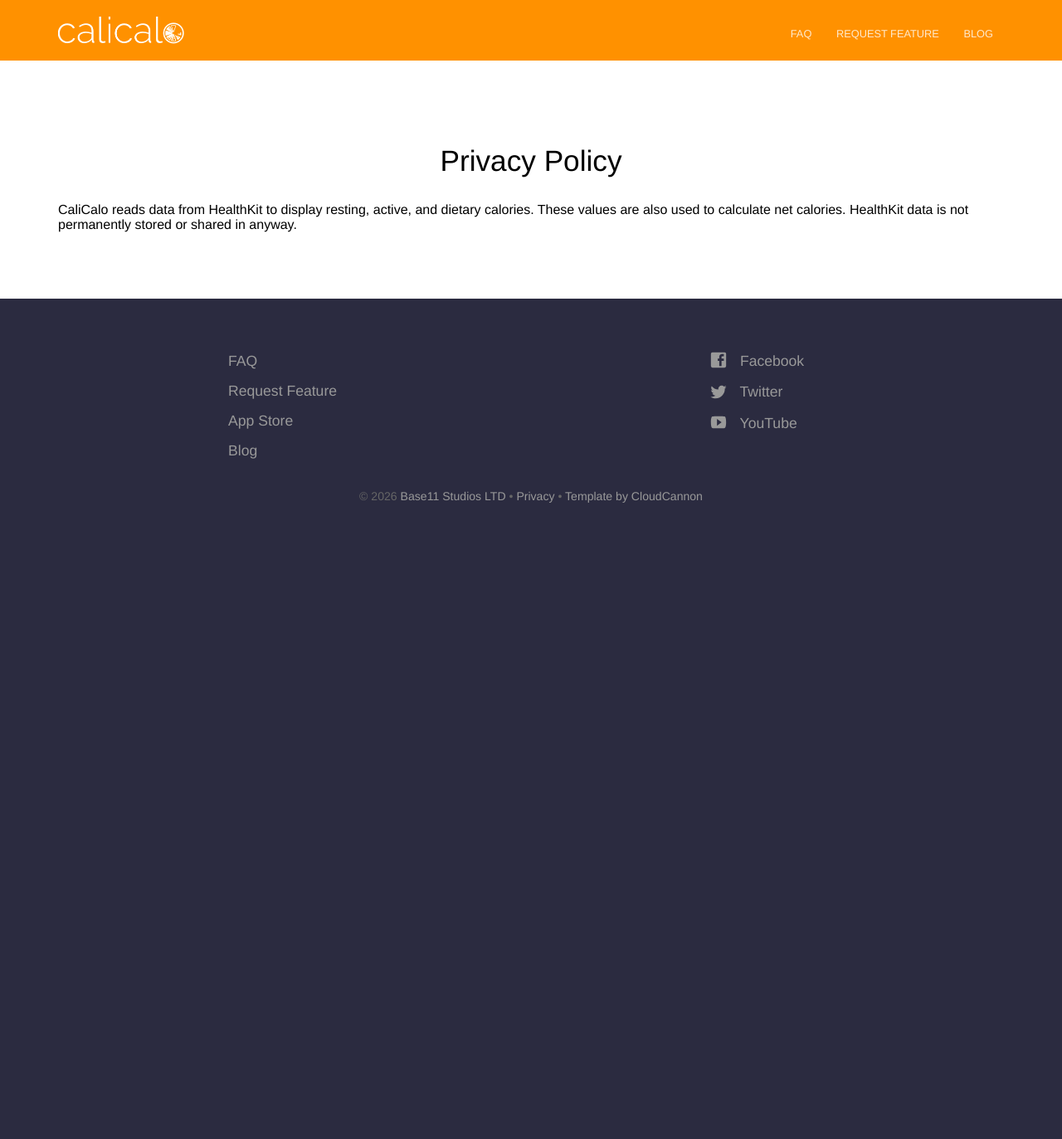
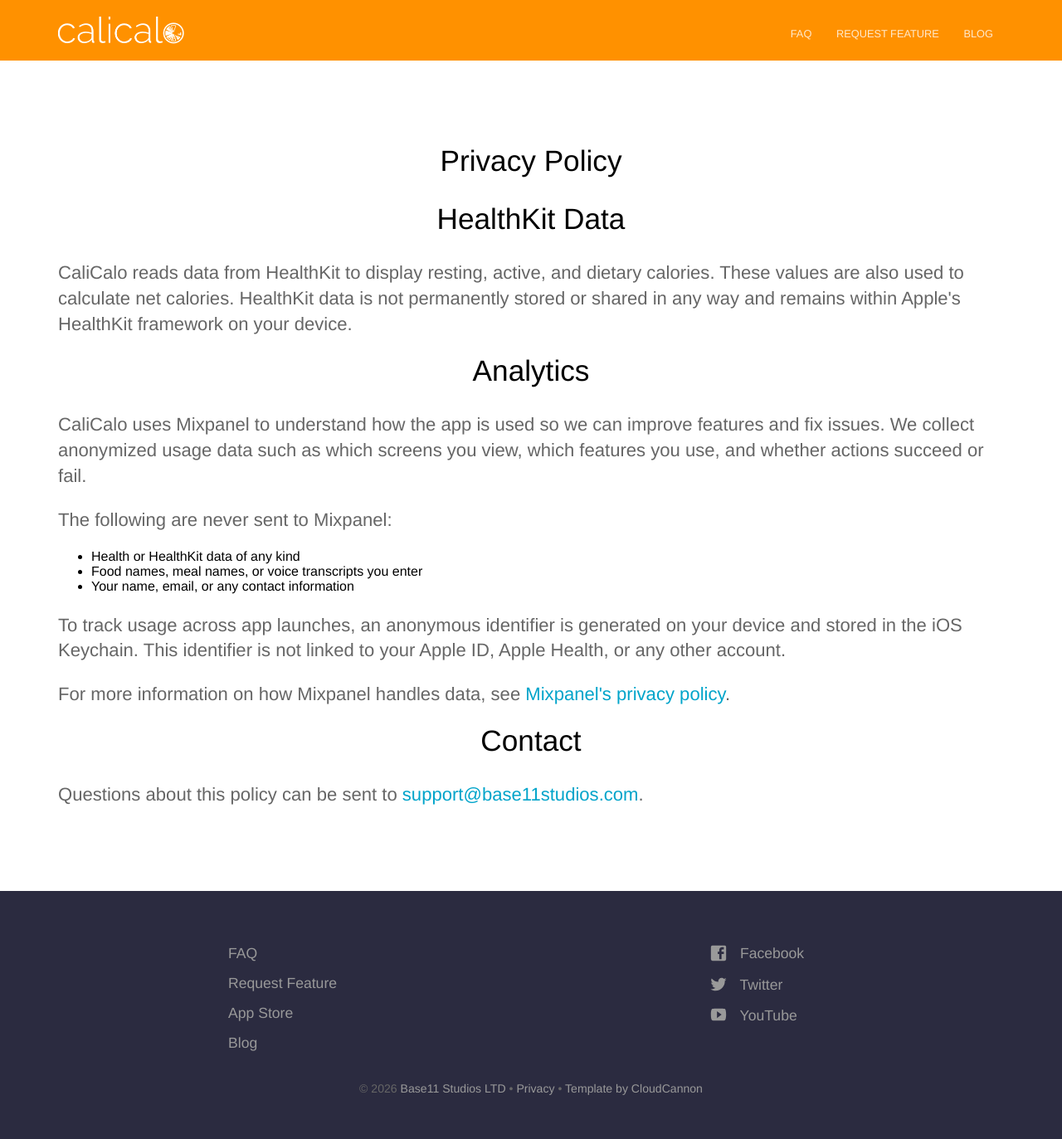
Before and after one commit to Base11Studios/calicalo-site, a Jekyll site: the page built from privacy.html, in a window 1280 px wide. Shown: the whole page at 83% size. Built offline with Jekyll 4.4.1, drawn with Linux system fonts in a browser that asks for light colours; comment, search, counter and statistics services are not loaded; before the commit the page ends 900 px from its top, so only the background shows below that.

Commit message:
Add mixpanel

```diff
--- a/privacy.html
+++ b/privacy.html
@@ -2,4 +2,26 @@
 title: Privacy Policy
 ---
 
-CaliCalo reads data from HealthKit to display resting, active, and dietary calories. These values are also used to calculate net calories. HealthKit data is not permanently stored or shared in anyway.
+<h2>HealthKit Data</h2>
+
+<p>CaliCalo reads data from HealthKit to display resting, active, and dietary calories. These values are also used to calculate net calories. HealthKit data is not permanently stored or shared in any way and remains within Apple's HealthKit framework on your device.</p>
+
+<h2>Analytics</h2>
+
+<p>CaliCalo uses Mixpanel to understand how the app is used so we can improve features and fix issues. We collect anonymized usage data such as which screens you view, which features you use, and whether actions succeed or fail.</p>
+
+<p>The following are never sent to Mixpanel:</p>
+
+<ul>
+  <li>Health or HealthKit data of any kind</li>
+  <li>Food names, meal names, or voice transcripts you enter</li>
+  <li>Your name, email, or any contact information</li>
+</ul>
+
+<p>To track usage across app launches, an anonymous identifier is generated on your device and stored in the iOS Keychain. This identifier is not linked to your Apple ID, Apple Health, or any other account.</p>
+
+<p>For more information on how Mixpanel handles data, see <a href="https://mixpanel.com/legal/privacy-policy">Mixpanel's privacy policy</a>.</p>
+
+<h2>Contact</h2>
+
+<p>Questions about this policy can be sent to <a href="mailto:support@base11studios.com">support@base11studios.com</a>.</p>
```
